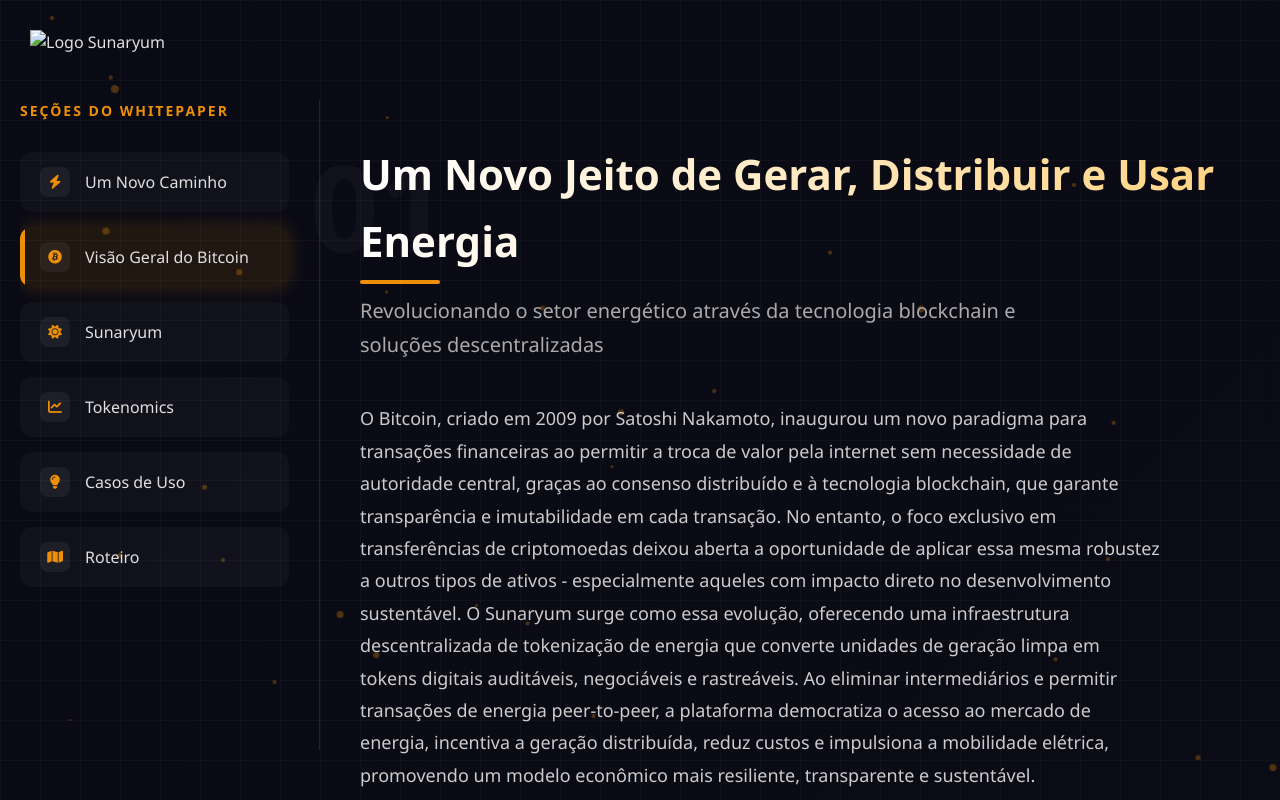
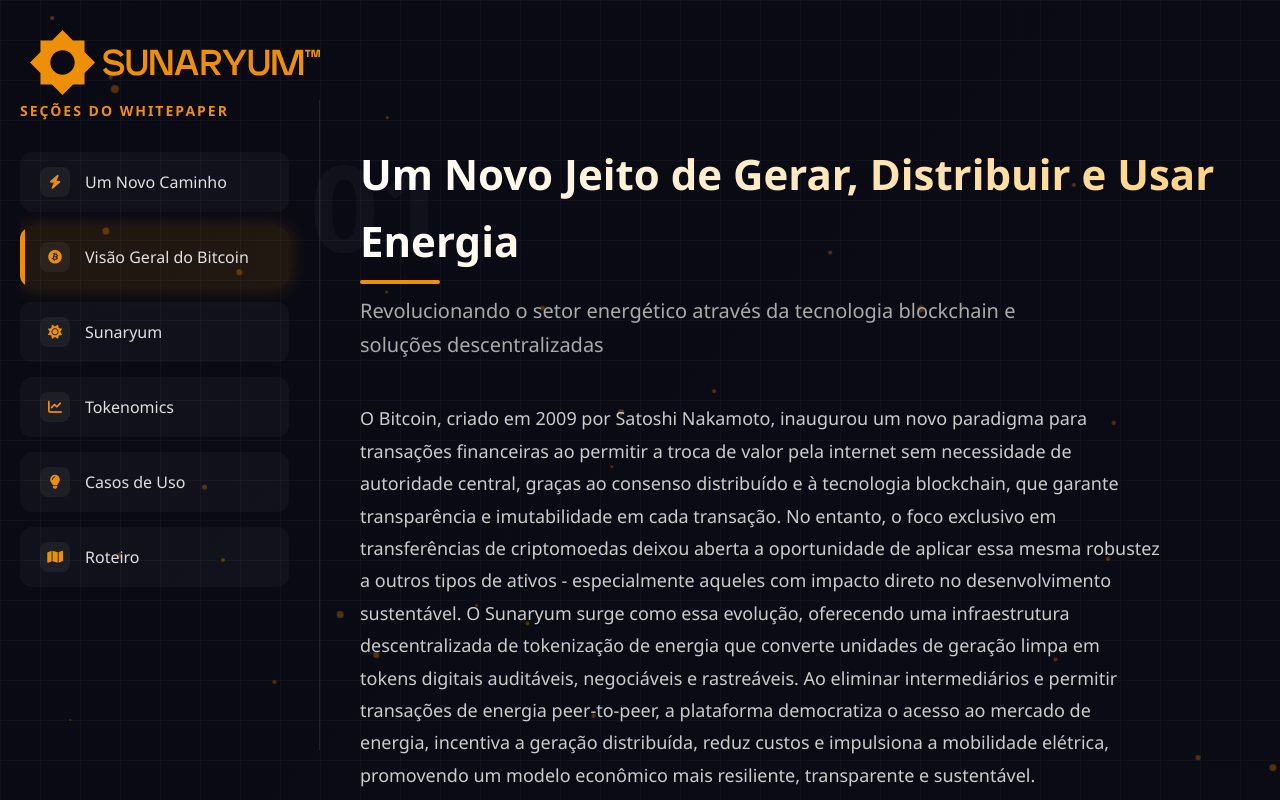
Before and after one commit to marcelomeloni/tests, a browser extension: page whitepaper/br/index.html in a window 1280 px wide. Shown: the top 800 px of the page. Drawn offline with nearby package versions, Linux system fonts and the light colour scheme.

Commit message:
Add files via upload

```diff
--- a/whitepaper/br/index.html
+++ b/whitepaper/br/index.html
@@ -6,7 +6,7 @@
     <title>Whitepaper Sunaryum</title>
     <link rel="stylesheet" href="https://cdnjs.cloudflare.com/ajax/libs/font-awesome/6.4.0/css/all.min.css">
     <script src="https://cdnjs.cloudflare.com/ajax/libs/gsap/3.12.2/gsap.min.js"></script>
-    <link rel="icon" href="../images/favicon.ico" type="image/x-icon">
+    <link rel="icon" href="../../images/favicon.ico" type="image/x-icon">
     <script src="https://cdnjs.cloudflare.com/ajax/libs/gsap/3.12.2/ScrollTrigger.min.js"></script>
     <link rel="stylesheet" href="../style.css">
 </head>
@@ -17,7 +17,7 @@
 
     <!-- Logo -->
     <div class="logo">
-        <img style="height: auto; width: 290px;" src="../images/logo.png" alt="Logo Sunaryum" class="logo-image">
+        <img style="height: auto; width: 290px;" src="../../images/logo.svg" alt="Logo Sunaryum" class="logo-image">
     </div>
 
     <div class="container">
```
Also changed, not shown: whitepaper/index.html (+1 -1 lines), images/logo.svg (added).
